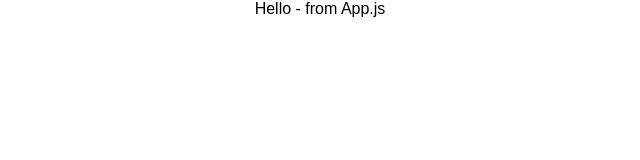
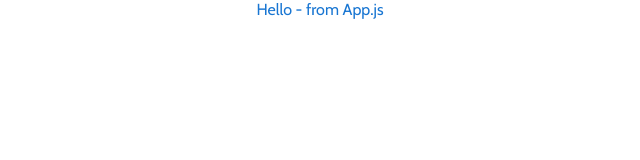
Before and after one commit to monishkumar7/done, a React app: page / in a window 1280 px wide. Shown: the top 160 px of the page, without its empty margins (320-960 px from the left). Built offline with nearby package versions, Linux system fonts and the light colour scheme.

Commit message:
Setup scss

```diff
--- a/package.json
+++ b/package.json
@@ -51,8 +51,8 @@
     "whatwg-fetch": "2.0.3"
   },
   "scripts": {
-    "build-css": "node-sass-chokidar src/ -o src/",
-    "watch-css": "npm run build-css && node-sass-chokidar src/ -o src/ --watch --recursive",
+    "build-css": "node-sass-chokidar --include-path ./src --include-path ./node_modules src/ -o src/",
+    "watch-css": "npm run build-css && node-sass-chokidar --include-path ./src --include-path ./node_modules src/ -o src/ --watch --recursive",
     "start-js": "node scripts/start.js",
     "start": "npm-run-all -p watch-css start-js",
     "build-js": "node scripts/build.js",
--- a/src/containers/App/App.css
+++ b/src/containers/App/App.css
@@ -1,2 +1,5 @@
+@import url("https://fonts.googleapis.com/css?family=Cabin");
 .App {
+  font-family: "Cabin", sans-serif;
+  color: #1976d2;
   text-align: center; }
--- a/src/containers/App/App.scss
+++ b/src/containers/App/App.scss
@@ -1,3 +1,8 @@
+@import "styles/fonts";
+@import "styles/colors";
+
 .App {
+  font-family: $font-stack;
+  color: $primary;
   text-align: center;
 }
--- /dev/null
+++ b/src/styles/_fonts.scss
@@ -0,0 +1,3 @@
+@import url("https://fonts.googleapis.com/css?family=Cabin");
+
+$font-stack: "Cabin", sans-serif;
```
Also changed, not shown: src/styles/_colors.scss (added, +7 -0 lines).
